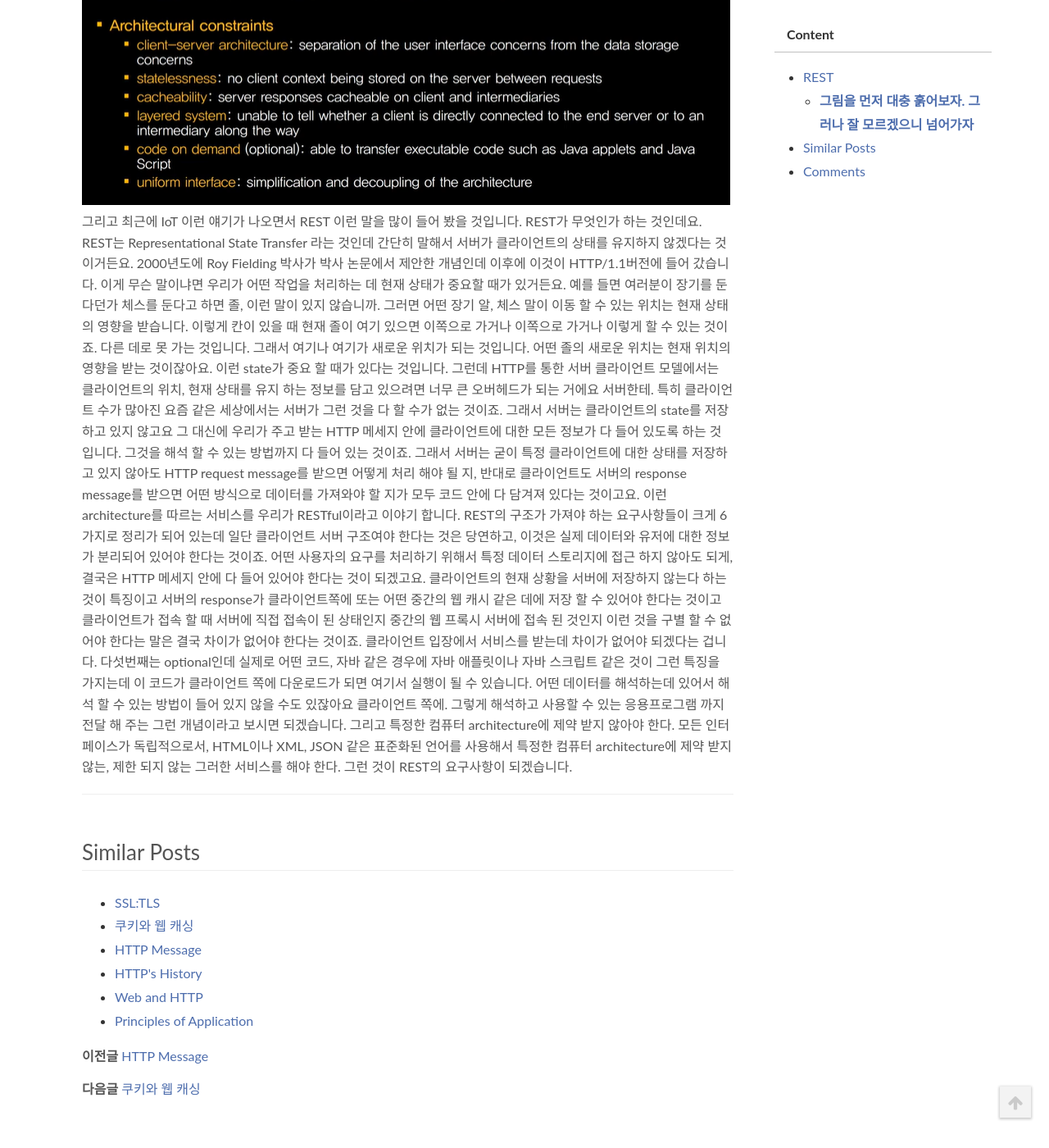
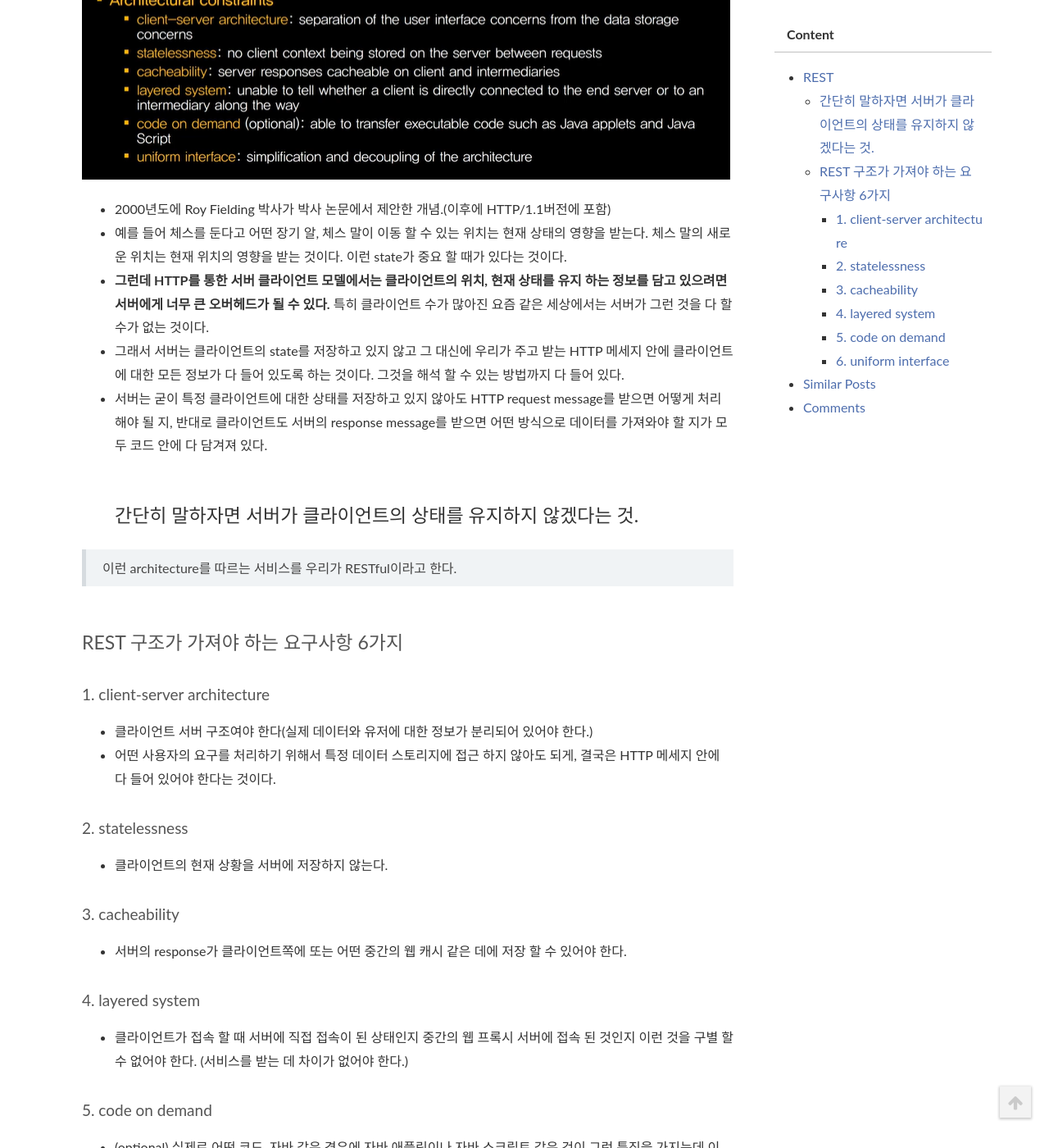
Before and after one commit to isaac1102/isaac1102.github.io, a Jekyll site: the page built from _posts/2020-08-11-REST.md, in a window 1280 px wide and 1400 px high, scrolled down 478 px. Shown: the whole window at 82% size. Built offline with Jekyll 4.4.1, drawn with Linux system fonts in a browser that asks for light colours; comment, search, counter and statistics services are not loaded; a style sheet for code colours, icons or effects is not loaded; some of the changed text lies outside the part shown.

Commit message:
20200812

```diff
--- a/_posts/2020-08-11-REST.md
+++ b/_posts/2020-08-11-REST.md
@@ -9,24 +9,33 @@ tags: NETWORK
 {:toc}
 # REST
 <br>
-##### **그림을 먼저 대충 훍어보자. 그러나 잘 모르겠으니 넘어가자**
+**그림을 먼저 대충 훍어보자. 그러나 잘 모르겠으니 넘어가자
 ![](/../img/network_lecture/REST.png)
-그리고 최근에 IoT 이런 얘기가 나오면서 REST 이런 말을 많이 들어 봤을 것입니다. REST가 무엇인가 하는 것인데요. REST는 Representational State Transfer 라는 것인데
-간단히 말해서 서버가 클라이언트의 상태를 유지하지 않겠다는 것이거든요.
-2000년도에 Roy Fielding 박사가 박사 논문에서 제안한 개념인데 이후에 이것이 HTTP/1.1버전에 들어 갔습니다.
-이게 무슨 말이냐면 우리가 어떤 작업을 처리하는 데 현재 상태가 중요할 때가 있거든요.
-예를 들면 여러분이 장기를 둔다던가 체스를 둔다고 하면 졸, 이런 말이 있지 않습니까. 그러면 어떤 장기 알, 체스 말이 이동 할 수 있는 위치는 현재 상태의 영향을 받습니다.
-이렇게 칸이 있을 때 현재 졸이 여기 있으면 이쪽으로 가거나 이쪽으로 가거나 이렇게 할 수 있는 것이죠. 다른 데로 못 가는 것입니다.
-그래서 여기나 여기가 새로운 위치가 되는 것입니다. 어떤 졸의 새로운 위치는 현재 위치의 영향을 받는 것이잖아요. 이런 state가 중요 할 때가 있다는 것입니다.
-그런데 HTTP를 통한 서버 클라이언트 모델에서는 클라이언트의 위치, 현재 상태를 유지 하는 정보를 담고 있으려면 너무 큰 오버헤드가 되는 거에요 서버한테.
-특히 클라이언트 수가 많아진 요즘 같은 세상에서는 서버가 그런 것을 다 할 수가 없는 것이죠. 그래서 서버는 클라이언트의 state를 저장하고 있지 않고요 그 대신에 우리가 주고 받는 HTTP 메세지 안에 클라이언트에 대한 모든 정보가 다 들어 있도록 하는 것입니다.
-그것을 해석 할 수 있는 방법까지 다 들어 있는 것이죠. 그래서 서버는 굳이 특정 클라이언트에 대한 상태를 저장하고 있지 않아도 HTTP request message를 받으면 어떻게 처리 해야 될 지,
-반대로 클라이언트도 서버의 response message를 받으면 어떤 방식으로 데이터를 가져와야 할 지가 모두 코드 안에 다 담겨져 있다는 것이고요. 이런 architecture를 따르는 서비스를 우리가 RESTful이라고 이야기 합니다.
-REST의 구조가 가져야 하는 요구사항들이 크게 6가지로 정리가 되어 있는데 일단 클라이언트 서버 구조여야 한다는 것은 당연하고, 이것은 실제 데이터와 유저에 대한 정보가 분리되어 있어야 한다는 것이죠. 어떤 사용자의 요구를 처리하기 위해서
-특정 데이터 스토리지에 접근 하지 않아도 되게, 결국은 HTTP 메세지 안에 다 들어 있어야 한다는 것이 되겠고요. 클라이언트의 현재 상황을 서버에 저장하지 않는다 하는 것이 특징이고 서버의 response가 클라이언트쪽에 또는 어떤 중간의 웹 캐시 같은 데에 저장 할 수 있어야 한다는 것이고
-클라이언트가 접속 할 때 서버에 직접 접속이 된 상태인지 중간의 웹 프록시 서버에 접속 된 것인지 이런 것을 구별 할 수 없어야 한다는 말은 결국 차이가 없어야 한다는 것이죠.
-클라이언트 입장에서 서비스를 받는데 차이가 없어야 되겠다는 겁니다. 다섯번째는 optional인데 실제로 어떤 코드, 자바 같은 경우에 자바 애플릿이나 자바 스크립트 같은 것이 그런 특징을 가지는데
-이 코드가 클라이언트 쪽에 다운로드가 되면 여기서 실행이 될 수 있습니다. 어떤 데이터를 해석하는데 있어서 해석 할 수 있는 방법이 들어 있지 않을 수도 있잖아요 클라이언트 쪽에.
-그렇게 해석하고 사용할 수 있는 응용프로그램 까지 전달 해 주는 그런 개념이라고 보시면 되겠습니다. 그리고 특정한 컴퓨터 architecture에 제약 받지 않아야 한다.
-모든 인터페이스가 독립적으로서, HTML이나 XML, JSON 같은 표준화된 언어를 사용해서 특정한 컴퓨터 architecture에 제약 받지 않는, 제한 되지 않는 그러한 서비스를 해야 한다.
-그런 것이 REST의 요구사항이 되겠습니다.
+- 2000년도에 Roy Fielding 박사가 박사 논문에서 제안한 개념.(이후에 HTTP/1.1버전에 포함)
+- 예를 들어 체스를 둔다고 어떤 장기 알, 체스 말이 이동 할 수 있는 위치는 현재 상태의 영향을 받는다. 체스 말의 새로운 위치는 현재 위치의 영향을 받는 것이다. 이런 state가 중요 할 때가 있다는 것이다.
+- **그런데 HTTP를 통한 서버 클라이언트 모델에서는 클라이언트의 위치, 현재 상태를 유지 하는 정보를 담고 있으려면 서버에게 너무 큰 오버헤드가 될 수 있다.** 특히 클라이언트 수가 많아진 요즘 같은 세상에서는 서버가 그런 것을 다 할 수가 없는 것이다.
+- 그래서 서버는 클라이언트의 state를 저장하고 있지 않고 그 대신에 우리가 주고 받는 HTTP 메세지 안에 클라이언트에 대한 모든 정보가 다 들어 있도록 하는 것이다. 그것을 해석 할 수 있는 방법까지 다 들어 있다.
+- 서버는 굳이 특정 클라이언트에 대한 상태를 저장하고 있지 않아도 HTTP request message를 받으면 어떻게 처리 해야 될 지, 반대로 클라이언트도 서버의 response message를 받으면 어떤 방식으로 데이터를 가져와야 할 지가 모두 코드 안에 다 담겨져 있다.
+### 간단히 말하자면 서버가 클라이언트의 상태를 유지하지 않겠다는 것.
+
+> 이런 architecture를 따르는 서비스를 우리가 RESTful이라고 한다.
+
+### REST 구조가 가져야 하는 요구사항 6가지
+#### 1. client-server architecture
+- 클라이언트 서버 구조여야 한다(실제 데이터와 유저에 대한 정보가 분리되어 있어야 한다.)
+- 어떤 사용자의 요구를 처리하기 위해서 특정 데이터 스토리지에 접근 하지 않아도 되게, 결국은 HTTP 메세지 안에 다 들어 있어야 한다는 것이다.
+
+#### 2. statelessness
+- 클라이언트의 현재 상황을 서버에 저장하지 않는다.
+
+#### 3. cacheability
+- 서버의 response가 클라이언트쪽에 또는 어떤 중간의 웹 캐시 같은 데에 저장 할 수 있어야 한다.
+
+#### 4. layered system
+- 클라이언트가 접속 할 때 서버에 직접 접속이 된 상태인지 중간의 웹 프록시 서버에 접속 된 것인지 이런 것을 구별 할 수 없어야 한다. (서비스를 받는 데 차이가 없어야 한다.)
+
+#### 5. code on demand
+- (optional) 실제로 어떤 코드, 자바 같은 경우에 자바 애플릿이나 자바 스크립트 같은 것이 그런 특징을 가지는데 이 코드가 클라이언트 쪽에 다운로드가 되면 여기서 실행이 될 수 있다. 어떤 데이터를 해석하는데 있어서 해석 할 수 있는 방법이 클라이언트 쪽에 들어 있지 않을 때. 해석하고 사용할 수 있는 응용프로그램 까지 전달 해 주는 개념이다.
+
+#### 6. uniform interface
+- 특정한 컴퓨터 architecture에 제약 받지 않아야 한다. 모든 인터페이스가 독립적으로서, HTML이나 XML, JSON 같은 표준화된 언어를 사용해서 특정한 컴퓨터 architecture에 제약 받지 않는, 제한 되지 않는 그러한 서비스를 해야 한다는 의미.
```
Also changed, not shown: other parts of _posts/2020-08-11-REST.md (+1 -1 lines).
